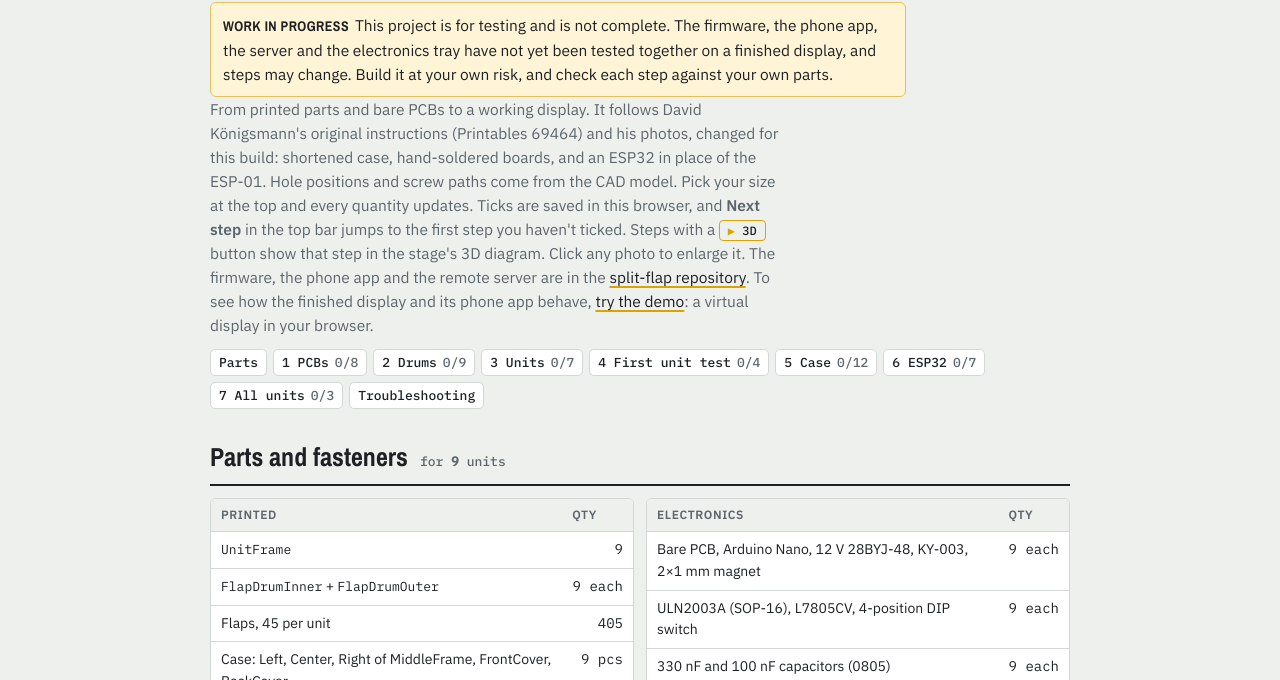
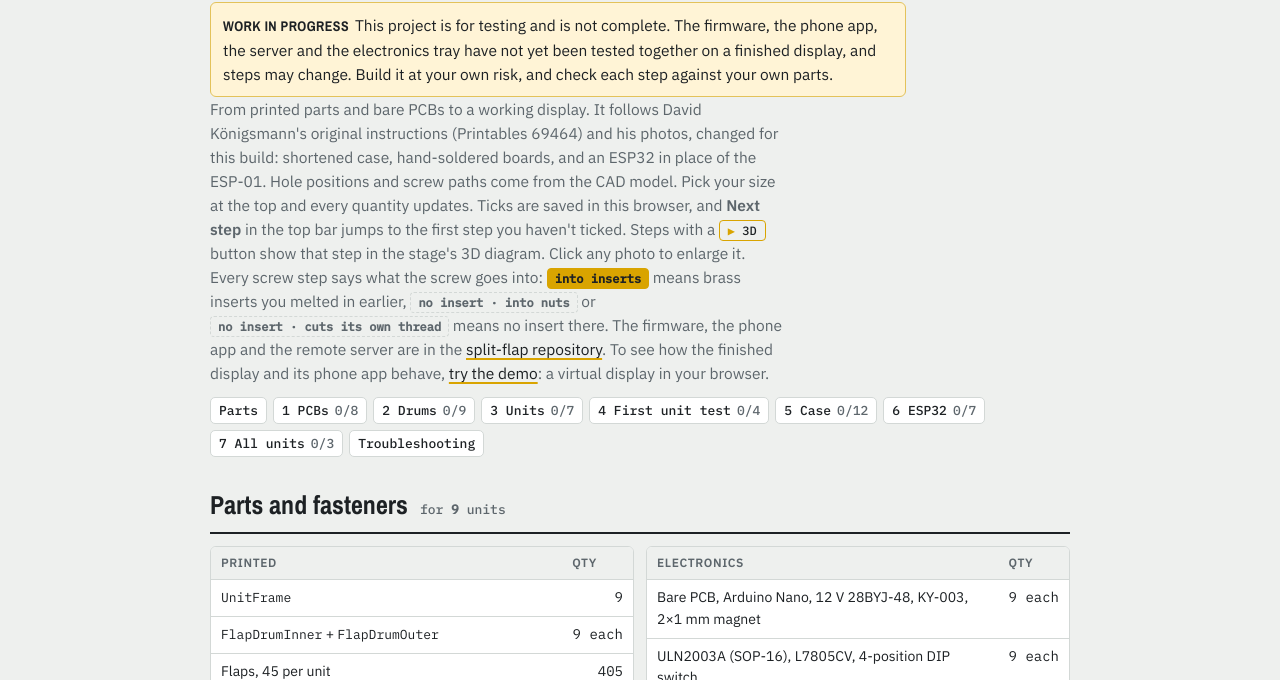
Before and after one commit to Hynicon/split-flap, a plain HTML site: page hardware/guide/index.html in a window 1280 px wide. Shown: the part 120-800 px from the top of the page. Drawn offline with nearby package versions, Linux system fonts and the light colour scheme.

Commit message:
Guide: every screw step says whether it goes into inserts, nuts or its own thread
Co-Authored-By: Claude Opus 5.5 <noreply@anthropic.com>

```diff
--- a/hardware/guide/index.html
+++ b/hardware/guide/index.html
@@ -55,6 +55,9 @@ p { margin: 0; max-width: 68ch; }
 .steps .where p { margin: 8px 0 0; }
 .steps .note { grid-column: 2; font-size: 14px; color: var(--muted); }
 .kit { grid-column: 2; display: flex; flex-wrap: wrap; gap: 6px; align-items: center; }
+.kit .into { font-weight: 600; }
+.kit .into.ins { background: var(--accent); border-color: var(--accent); color: var(--accent-fg); }
+.kit .into.no { border-style: dashed; }
 .kit span { font: 500 12px var(--mono); padding: 2px 7px; border-radius: 4px; border: 1px solid var(--line); background: var(--bg); white-space: nowrap; }
 .go3d { font: 500 12px var(--mono); padding: 2px 8px; border-radius: 4px; border: 1px solid var(--accent); background: transparent; color: var(--fg); cursor: pointer; }
 .go3d::before { content: "▶ "; color: var(--accent); }
@@ -188,7 +191,7 @@ dialog.zoom img { display: block; max-width: 96vw; max-height: 92vh; background:
   <header>
     <h1>Split-flap build guide</h1>
     <div class="warn"><b>Work in progress</b>This project is for testing and is not complete. The firmware, the phone app, the server and the electronics tray have not yet been tested together on a finished display, and steps may change. Build it at your own risk, and check each step against your own parts.</div>
-    <p class="lede">From printed parts and bare PCBs to a working display. It follows David Königsmann's original instructions (Printables 69464) and his photos, changed for this build: shortened case, hand-soldered boards, and an ESP32 in place of the ESP-01. Hole positions and screw paths come from the CAD model. Pick your size at the top and every quantity updates. Ticks are saved in this browser, and <b>Next step</b> in the top bar jumps to the first step you haven't ticked. Steps with a <span class="go3d" style="cursor:default">3D</span> button show that step in the stage's 3D diagram. Click any photo to enlarge it. The firmware, the phone app and the remote server are in the <a href="https://github.com/Hynicon/split-flap">split-flap repository</a>. To see how the finished display and its phone app behave, <a href="demo/">try the demo</a>: a virtual display in your browser.</p>
+    <p class="lede">From printed parts and bare PCBs to a working display. It follows David Königsmann's original instructions (Printables 69464) and his photos, changed for this build: shortened case, hand-soldered boards, and an ESP32 in place of the ESP-01. Hole positions and screw paths come from the CAD model. Pick your size at the top and every quantity updates. Ticks are saved in this browser, and <b>Next step</b> in the top bar jumps to the first step you haven't ticked. Steps with a <span class="go3d" style="cursor:default">3D</span> button show that step in the stage's 3D diagram. Click any photo to enlarge it. Every screw step says what the screw goes into: <span class="kit" style="display:inline-flex"><span class="into ins">into inserts</span></span> means brass inserts you melted in earlier, <span class="kit" style="display:inline-flex"><span class="into no">no insert · into nuts</span></span> or <span class="kit" style="display:inline-flex"><span class="into no">no insert · cuts its own thread</span></span> means no insert there. The firmware, the phone app and the remote server are in the <a href="https://github.com/Hynicon/split-flap">split-flap repository</a>. To see how the finished display and its phone app behave, <a href="demo/">try the demo</a>: a virtual display in your browser.</p>
     <div data-photos="hero"></div>
     <nav aria-label="Stages"><ol>
       <li><a href="#parts">Parts</a></li><li><a href="#pcb">1 PCBs</a></li><li><a href="#drum">2 Drums</a></li>
@@ -343,7 +346,7 @@ dialog.zoom img { display: block; max-width: 96vw; max-height: 92vh; background:
       <li><input type="checkbox" id="dm6"><label for="dm6">Lift the outer half a little, slide in a few flaps, press it back, and repeat. Start at the mark with <b>Flap 2</b>, the flap that is blank on one side and has part of an A on the other. Continue 3, 4 … 45, then Flap 1 last. After the first dozen, flip through them by hand: the halves should meet to form A, B, C. If they don't, take them out and reverse the direction around the drum or the way the flaps face.</label>
         <div class="kit"><button class="go3d" type="button" data-seq="drum" data-anim="4">3D</button></div>
         <div class="note">Flaps go in by file number, so keep the plates separate. If you printed the five <code>Flaps PT</code> plates, they are the whole set. If you printed upstream's flaps, take 1, 14, 15, 24, 25, 28–31 and 41–45 from <code>Flaps PT</code> instead. The drum then reads: blank A–Z Ã Ç É 0–9 Á . TikTok Instagram Facebook.</div></li>
-      <li><input type="checkbox" id="dm7"><label for="dm7">Lock the halves: two <b>M2×8</b> screws through the counterbored holes in <code>FlapDrumInner</code> into the inserts.</label><div class="kit"><span>2× M2×8</span><button class="go3d" type="button" data-seq="drum" data-anim="5">3D</button></div></li>
+      <li><input type="checkbox" id="dm7"><label for="dm7">Lock the halves: two <b>M2×8</b> screws through the counterbored holes in <code>FlapDrumInner</code> into the two inserts from step 1.</label><div class="kit"><span>2× M2×8</span><span class="into ins">into inserts</span><button class="go3d" type="button" data-seq="drum" data-anim="5">3D</button></div></li>
       <li><input type="checkbox" id="dm8"><label for="dm8">Spin the drum by hand. Every flap should drop cleanly and none should snag.</label></li>
     </ol>
     <div class="tally" data-tally="drum" data-label="Drums built, with their sensor cable soldered"></div>
@@ -355,13 +358,13 @@ dialog.zoom img { display: block; max-width: 96vw; max-height: 92vh; background:
     <div class="anim-host" data-seq="unit" data-label="unit assembly"></div>
     <p class="hint">The frame and drum are the CAD parts. The motor, sensor and board are simplified shapes placed on the frame's real mounting holes. The flaps and cables are left out.</p>
     <ol class="steps" data-stage="unit">
-      <li><input type="checkbox" id="ut1"><label for="ut1">On the drum side of the PCB plate, each of the four corner bosses has a hex pocket. Push <b>M3 nuts</b> into two diagonally opposite pockets: top left and bottom right, for example. If a nut won't seat, put an M3 screw through from the PCB side and tighten it to pull the nut in, then take the screw out.</label><div class="kit"><span>2× M3 nut</span><button class="go3d" type="button" data-seq="unit" data-anim="1">3D</button></div></li>
-      <li><input type="checkbox" id="ut2"><label for="ut2">Set the <b>stepper</b> against its two posts on the side wall, shaft pointing away from the wall, and fix it with two M4×8 screws through its mounting ears. Its wires exit toward the small round post at the far end of the base, as in the photo.</label><div class="kit"><span>2× M4×8</span><button class="go3d" type="button" data-seq="unit" data-anim="2">3D</button></div></li>
-      <li><input type="checkbox" id="ut3"><label for="ut3">Screw the <b>KY-003</b>, with its cable already soldered, to its mount with two M2×4 screws, as in the photo.</label><div class="kit"><span>2× M2×4</span><button class="go3d" type="button" data-seq="unit" data-anim="3">3D</button></div>
+      <li><input type="checkbox" id="ut1"><label for="ut1">On the drum side of the PCB plate, each of the four corner bosses has a hex pocket. Push <b>M3 nuts</b> into two diagonally opposite pockets: top left and bottom right, for example. If a nut won't seat, put an M3 screw through from the PCB side and tighten it to pull the nut in, then take the screw out. No inserts on this plate: the nuts are what the case screws go into in stage 5.</label><div class="kit"><span>2× M3 nut</span><span class="into no">no insert · nuts in pockets</span><button class="go3d" type="button" data-seq="unit" data-anim="1">3D</button></div></li>
+      <li><input type="checkbox" id="ut2"><label for="ut2">Set the <b>stepper</b> against its two posts on the side wall, shaft pointing away from the wall, and fix it with two M4×8 screws through its mounting ears, straight into the posts. <b>No insert</b>: the posts have plain 3.8 mm holes and the screws cut their own thread, so stop as soon as they are snug or they strip. Its wires exit toward the small round post at the far end of the base, as in the photo.</label><div class="kit"><span>2× M4×8</span><span class="into no">no insert · cuts its own thread</span><button class="go3d" type="button" data-seq="unit" data-anim="2">3D</button></div></li>
+      <li><input type="checkbox" id="ut3"><label for="ut3">Screw the <b>KY-003</b>, with its cable already soldered, to its mount with two M2×4 screws, as in the photo. <b>No insert</b>: they cut their own thread in the mount's 1.8 mm holes. Turn gently, the plastic is thin.</label><div class="kit"><span>2× M2×4</span><span class="into no">no insert · cuts its own thread</span><button class="go3d" type="button" data-seq="unit" data-anim="3">3D</button></div>
         <figure class="photo" data-old><img src="img/unit-top.jpeg" alt="Unit frame from above with the stepper, hall sensor and PCB mounted" loading="lazy" onerror="this.parentNode.remove()"></figure></li>
       <li><input type="checkbox" id="ut4"><label for="ut4">Route the stepper and sensor cables through the back of the frame and press them into the cable channel.</label>
         <figure class="photo"><img src="img/unit-cables.jpeg" alt="Underside of the unit frame with cables pressed into the channel" loading="lazy" onerror="this.parentNode.remove()"></figure></li>
-      <li><input type="checkbox" id="ut5"><label for="ut5">Fix the <b>PCB</b> to the outside of the PCB plate. It fits either way up, so check first: <b>U10 and U6 go toward the hall sensor end</b>, and U7 and U8 toward the small round post. Drive two M3×6 screws through opposite corners into the 3 mm post holes. They cut their own thread, so stop when snug. Plug the motor into U10 ("28BYJ-48 Stepper 12V", 5-pin) and the sensor into U6 ("Magnet Sensor", 3-pin).</label><div class="kit"><span>2× M3×6</span><button class="go3d" type="button" data-seq="unit" data-anim="4">3D</button></div>
+      <li><input type="checkbox" id="ut5"><label for="ut5">Fix the <b>PCB</b> to the outside of the PCB plate. It fits either way up, so check first: <b>U10 and U6 go toward the hall sensor end</b>, and U7 and U8 toward the small round post. Drive two M3×6 screws through opposite corners into the 3 mm post holes. <b>No insert</b>: they cut their own thread, so stop when snug. Plug the motor into U10 ("28BYJ-48 Stepper 12V", 5-pin) and the sensor into U6 ("Magnet Sensor", 3-pin).</label><div class="kit"><span>2× M3×6</span><span class="into no">no insert · cuts its own thread</span><button class="go3d" type="button" data-seq="unit" data-anim="4">3D</button></div>
         <figure class="photo" data-old><img src="img/unit-pcb.jpeg" alt="PCB mounted on the unit's plate with the Nano, DIP switch and connectors" loading="lazy" onerror="this.parentNode.remove()"><figcaption>An older board. Yours says Version 1.2, has no 12V terminal, and has the 7805 upright.</figcaption></figure></li>
       <li><input type="checkbox" id="ut6"><label for="ut6">Fit the <b>drum</b>: its open end goes over the motor and sensor, and the hub in <code>FlapDrumInner</code> presses onto the motor shaft. Line up the flat in the hub with the flat on the shaft. Push it on until it is seated, then turn it by hand: it must not rub the frame, and the magnet must pass close to the sensor.</label>
         <div class="kit"><button class="go3d" type="button" data-seq="unit" data-anim="5">3D</button></div></li>
@@ -410,33 +413,33 @@ dialog.zoom img { display: block; max-width: 96vw; max-height: 92vh; background:
     <ol class="steps" data-stage="case">
       <li><input type="checkbox" id="ca1"><label for="ca1">Dry-fit each layer before anything else: lay its Left, Center and Right pieces face down and push the seams together. They should close without force, with the joint holes lined up. Trim or sand any that don't.</label>
         <div class="kit"><button class="go3d" type="button" data-seq="case" data-anim="2">3D</button></div></li>
-      <li><input type="checkbox" id="ca2"><label for="ca2"><b>Middle frame inserts.</b> Lay the three middle frame pieces back up: the back is the face with the counterbored holes. Find the 8 plain 4 mm holes in the outer rows, above and below windows <span class="insWin">1, 3, 6, 9</span>. Melt an M3 insert into each from the back.</label>
+      <li><input type="checkbox" id="ca2"><label for="ca2"><b>Middle frame inserts.</b> Lay the three middle frame pieces back up: the back is the face with the counterbored holes. Find the 8 plain 4 mm holes in the outer rows, above and below windows <span class="insWin">1, 3, 6, 9</span>. Melt an M3 insert into each from the back. These are the only inserts in the middle frame: the back cover screws into them in step 12.</label>
         <div class="kit"><span>8× M3 insert</span><button class="go3d" type="button" data-seq="case" data-anim="1">3D</button></div>
         <figure class="photo"><img src="img/mf-inserts.png" alt="Middle frame drawing with arrows at the eight insert holes" loading="lazy" onerror="this.parentNode.remove()"><figcaption>Upstream's drawing for the 10-unit frame. On a shorter case the window numbers above are what counts.</figcaption></figure></li>
-      <li><input type="checkbox" id="ca3"><label for="ca3"><b>Join the middle frame.</b> Put the Center piece between Left and Right so its tabs lie over their ends. Drop an <b>M4 nut</b> into each of the 4 hex pockets, which open toward the windows. Then drive an <b>M4×20</b> into each joint from the outer top or bottom edge, through the Center tab and into the nut.</label>
-        <div class="kit"><span>4× M4 nut</span><span>4× M4×20</span><button class="go3d" type="button" data-seq="case" data-anim="2">3D</button></div>
+      <li><input type="checkbox" id="ca3"><label for="ca3"><b>Join the middle frame.</b> Put the Center piece between Left and Right so its tabs lie over their ends. Drop an <b>M4 nut</b> into each of the 4 hex pockets, which open toward the windows. Then drive an <b>M4×20</b> into each joint from the outer top or bottom edge, through the Center tab and into the nut. <b>No insert</b> at the joints.</label>
+        <div class="kit"><span>4× M4 nut</span><span>4× M4×20</span><span class="into no">no insert · into nuts</span><button class="go3d" type="button" data-seq="case" data-anim="2">3D</button></div>
         <div class="note">A bit of tape over a pocket keeps its nut in while you turn the frame over.</div></li>
       <li><input type="checkbox" id="ca4"><label for="ca4"><b>Fit the units.</b> Hold each unit against the front of the middle frame with its PCB through a window. Its two nuts line up with two of the four holes around that window. Unit 0 (DIP 0000) goes behind the leftmost window, seen from the front, then 1, 2 … to the right.</label>
         <div class="kit"><button class="go3d" type="button" data-seq="case" data-anim="3">3D</button></div></li>
-      <li><input type="checkbox" id="ca5"><label for="ca5"><b>Screw the units on.</b> From the back, drive an <b>M3×16</b> socket-head screw through each of the two holes that have a nut behind them and tighten. The other two holes stay empty.</label>
-        <div class="kit"><span>2× M3×16 per unit</span><button class="go3d" type="button" data-seq="case" data-anim="4">3D</button></div>
+      <li><input type="checkbox" id="ca5"><label for="ca5"><b>Screw the units on.</b> From the back, drive an <b>M3×16</b> socket-head screw through each of the two holes that have a nut behind them and tighten. <b>No insert</b>: they go into the nuts you pushed into the unit's PCB plate in stage 3. The other two holes stay empty.</label>
+        <div class="kit"><span>2× M3×16 per unit</span><span class="into no">no insert · into nuts</span><button class="go3d" type="button" data-seq="case" data-anim="4">3D</button></div>
         <figure class="photo" data-old><img src="img/units-on-frame.jpeg" alt="Back of the middle frame with all units mounted and wired" loading="lazy" onerror="this.parentNode.remove()"></figure></li>
       <li><input type="checkbox" id="ca6"><label for="ca6"><b>Daisy-chain the units</b> with the <span class="Nm1">8</span> double-ended XH-4 cables: <b>U7 of each unit to U8 of the next</b>, starting with U7 of unit 0. Unit 0's U8 stays free for the power lead, and the last unit's U7 stays empty.</label>
         <figure class="wire"><div class="wire-scroll" id="chain"></div><figcaption>Seen from the back, so unit 0 is on the right. This shows the order only: find U7 and U8 by the labels printed on each board.</figcaption></figure>
         <div class="note">Check each cable before any power, because a reversed one puts 12 V on SCL. Meter between the two units: left leg of the 7805 to left leg of the 7805, Nano A4 to A4, A5 to A5, and GND to GND must all beep.</div>
         <figure class="photo" data-old><img src="img/cables.jpeg" alt="A hall sensor cable and an XH-4 bus cable" loading="lazy" onerror="this.parentNode.remove()"><figcaption>Upstream's cables, shorter than yours. Any slack in the 100 mm and 300 mm cables tucks into the case.</figcaption></figure></li>
-      <li><input type="checkbox" id="ca7"><label for="ca7"><b>Front cover inserts.</b> Stand each front cover piece on its face so the open back edge points up. Each piece has two 4 mm holes in that edge, one in the top wall and one in the bottom wall. Melt an M3 insert into each, 6 in total.</label>
+      <li><input type="checkbox" id="ca7"><label for="ca7"><b>Front cover inserts.</b> Stand each front cover piece on its face so the open back edge points up. Each piece has two 4 mm holes in that edge, one in the top wall and one in the bottom wall. Melt an M3 insert into each, 6 in total. The middle frame screws into these in step 10.</label>
         <div class="kit"><span>6× M3 insert</span><button class="go3d" type="button" data-seq="case" data-anim="5">3D</button></div></li>
-      <li><input type="checkbox" id="ca8"><label for="ca8"><b>Join the front cover.</b> It's the same idea as the middle frame, with 4 joints per seam. Drop an <b>M3 nut</b> into each of the 8 hex pockets inside the top and bottom walls of the Left and Right pieces. At each seam there are 2 near the front face and 2 near the back edge. Drive an <b>M3×8</b> into each from the outer top or bottom edge, through the Center piece.</label>
-        <div class="kit"><span>8× M3 nut</span><span>8× M3×8</span><button class="go3d" type="button" data-seq="case" data-anim="6">3D</button></div></li>
+      <li><input type="checkbox" id="ca8"><label for="ca8"><b>Join the front cover.</b> It's the same idea as the middle frame, with 4 joints per seam. Drop an <b>M3 nut</b> into each of the 8 hex pockets inside the top and bottom walls of the Left and Right pieces. At each seam there are 2 near the front face and 2 near the back edge. Drive an <b>M3×8</b> into each from the outer top or bottom edge, through the Center piece. <b>No insert</b> at the joints.</label>
+        <div class="kit"><span>8× M3 nut</span><span>8× M3×8</span><span class="into no">no insert · into nuts</span><button class="go3d" type="button" data-seq="case" data-anim="6">3D</button></div></li>
       <li><input type="checkbox" id="ca9"><label for="ca9"><b>Put the front cover on.</b> Lay the cover face down. Lower the middle frame onto it, units first, so the frame's front face sits flat on the cover's back edge. The cover's inserts line up with the counterbored holes in the frame's outer rows.</label>
         <div class="kit"><button class="go3d" type="button" data-seq="case" data-anim="7">3D</button></div></li>
-      <li><input type="checkbox" id="ca10"><label for="ca10"><b>Screw the front cover on</b> from the back: an <b>M3×16</b> through each of the 6 counterbored outer-row holes (between windows <span class="fcWin">1–2, 4–5, 8–9</span>, top and bottom) into the cover's inserts.</label>
-        <div class="kit"><span>6× M3×16</span><button class="go3d" type="button" data-seq="case" data-anim="8">3D</button></div></li>
-      <li><input type="checkbox" id="ca11"><label for="ca11"><b>Join the back cover</b>, the same way as the front cover: an <b>M3 nut</b> in each of the 4 hex pockets, and an <b>M3×8</b> into each from the outer top or bottom edge. Then fit the rocker switch and the DC jack into the two holes in the left end: the switch in the rectangular hole, the jack in the round one. Unsolder the jack from the power lead first if it won't pass through the hole.</label>
-        <div class="kit"><span>4× M3 nut</span><span>4× M3×8</span><button class="go3d" type="button" data-seq="case" data-anim="9">3D</button></div></li>
-      <li><input type="checkbox" id="ca12"><label for="ca12"><b>Close the back cover</b> only after stage 7 passes. Set it on the back of the middle frame and drive an <b>M3×16</b> through each of its 8 deep counterbored holes into the middle frame's inserts. The two keyholes in the back are for hanging it on a wall.</label>
-        <div class="kit"><span>8× M3×16</span><button class="go3d" type="button" data-seq="case" data-anim="10">3D</button></div></li>
+      <li><input type="checkbox" id="ca10"><label for="ca10"><b>Screw the front cover on</b> from the back: an <b>M3×16</b> through each of the 6 counterbored outer-row holes (between windows <span class="fcWin">1–2, 4–5, 8–9</span>, top and bottom) into the cover's inserts from step 7.</label>
+        <div class="kit"><span>6× M3×16</span><span class="into ins">into inserts</span><button class="go3d" type="button" data-seq="case" data-anim="8">3D</button></div></li>
+      <li><input type="checkbox" id="ca11"><label for="ca11"><b>Join the back cover</b>, the same way as the front cover: an <b>M3 nut</b> in each of the 4 hex pockets, and an <b>M3×8</b> into each from the outer top or bottom edge. <b>No insert</b> at the joints. Then fit the rocker switch and the DC jack into the two holes in the left end: the switch in the rectangular hole, the jack in the round one. Unsolder the jack from the power lead first if it won't pass through the hole.</label>
+        <div class="kit"><span>4× M3 nut</span><span>4× M3×8</span><span class="into no">no insert · into nuts</span><button class="go3d" type="button" data-seq="case" data-anim="9">3D</button></div></li>
+      <li><input type="checkbox" id="ca12"><label for="ca12"><b>Close the back cover</b> only after stage 7 passes. Set it on the back of the middle frame and drive an <b>M3×16</b> through each of its 8 deep counterbored holes into the middle frame's inserts from step 2. The back cover itself needs no inserts for this. The two keyholes in the back are for hanging it on a wall.</label>
+        <div class="kit"><span>8× M3×16</span><span class="into ins">into inserts</span><button class="go3d" type="button" data-seq="case" data-anim="10">3D</button></div></li>
     </ol>
   </section>
 
@@ -479,8 +482,8 @@ Signals
         </table></div>
         <figure class="photo"><img src="img/tray-in-cover.png" alt="The tray screwed onto the four bosses in the back cover, with the buck converter and level shifter on the left and the ESP32 on the right, its USB end at the top" loading="lazy" onerror="this.parentNode.remove()"><figcaption>The tray in place, seen from inside the cover with the switch and jack end on the left. Boards drawn as simple blocks.</figcaption></figure>
         <p>The holders are sized for a 51.8 × 28.2 mm ESP32, a 22 × 17 mm MP1584 and a 16 × 13.5 mm shifter. Measure yours before printing. If one differs, change its size at the top of the script and run it again.</p>
-        <p>Melt an <b>M3 insert</b> into each of the 4 new bosses on the cover's floor. Lay the cover inside-up with the switch and jack end on your left: the tray goes on the bosses with the ESP32 on the right and its USB port pointing up, towards the keyhole. Fix it with 4 <b>M3×8</b>. Wires can run underneath the tray, which sits 7.5 mm above the floor. Leave enough slack for the cover to lie open beside the case.</p>
-        <div class="kit"><span>4× M3 insert</span><span>4× M3×8</span></div></div></li>
+        <p>Melt an <b>M3 insert</b> into each of the 4 new bosses on the cover's floor. Lay the cover inside-up with the switch and jack end on your left: the tray goes on the bosses with the ESP32 on the right and its USB port pointing up, towards the keyhole. Fix it with 4 <b>M3×8</b> into those inserts. The tray needs no inserts: the screws pass through its holes. Wires can run underneath the tray, which sits 7.5 mm above the floor. Leave enough slack for the cover to lie open beside the case.</p>
+        <div class="kit"><span>4× M3 insert</span><span>4× M3×8</span><span class="into ins">into inserts</span></div></div></li>
       <li><input type="checkbox" id="es3"><label for="es3">Flash the master: <code>pio run -e master -t upload</code>, then <code>pio run -e master -t uploadfs</code>.</label></li>
             <li><input type="checkbox" id="es5"><label for="es5">Serial monitor at 115200: it prints <code>[bus] scan: 1/9 units answered: 0x10=ok …</code> with just unit 0 connected, and the rest <code>MISSING</code>. Type text; it should appear on the flap.</label></li>
       <li><input type="checkbox" id="es4"><label for="es4">Connect it to Wi-Fi: follow <a href="https://github.com/Hynicon/split-flap#first-time-setup"><b>First-time setup</b></a> in the README. If you built anything other than 9 units, set <b>units = <span class="N">9</span></b> on its Settings page, because the firmware's default is 9.</label></li>
```
